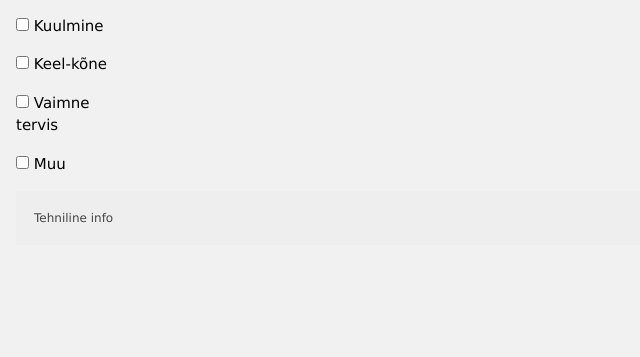
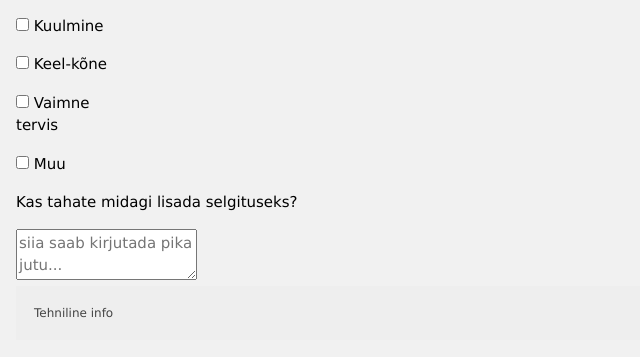
Before and after one commit to kalevhark/rfk, a Django app: page /kysimustik2/ in a window 1280 px wide. Shown: the part 183-540 px from the top of the page, without its empty margins (0-640 px from the left). Run offline with Django 3.2, Linux system fonts and the light colour scheme; some libraries are stand-ins or nearby versions.

Commit message:
parandatud kysimustik

```diff
--- a/main/static/main/kysimustik2.js
+++ b/main/static/main/kysimustik2.js
@@ -28,8 +28,10 @@ var mainVM = new Vue({
       basicActivities:  ['Märkiste probleemi valdkonnas', 'Millistes tegevustes see peamiselt avaldub?'],
       bodyFunctions: ['Märkisite raske või täieliku piirangu valdkondades:', 'Mis on piirangu(te) peamine põhjus?'],
       extraActivities: 'Palun täpsustage, kuidas saate hakkame järgmiste tegevustega:',
-      extraQuestion: ['Märkisite täieliku piirangu tegevustes:', 'palun täpsustage, kuidas see avaldub']
+      extraQuestion: ['Märkisite täieliku piirangu tegevustes:', 'palun täpsustage, kuidas see avaldub'],
+      description: 'Kas tahate midagi lisada selgituseks?',
     },
+    description: '', // kasutaja kirjeldus probleemide kohta
     disabilities: [
       {
         id: 1, text: 'Liikumine', value: false, rfk: 'd4',
--- a/main/templates/main/kysimustik2.html
+++ b/main/templates/main/kysimustik2.html
@@ -151,6 +151,9 @@
         </div>
       </div>
     </div>
+    <p>[[ questions['description'] ]]</p>
+    <textarea v-model="description" placeholder="siia saab kirjutada pika jutu..."></textarea>
+
     <button class="accordion w3-small">Tehniline info</button>
     <div class="panel">
       <div class="w3-small">
```
Lines whose indentation alone changed are shown as unchanged.
